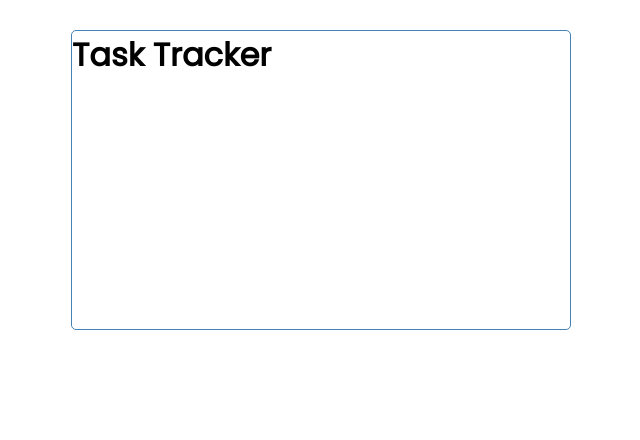
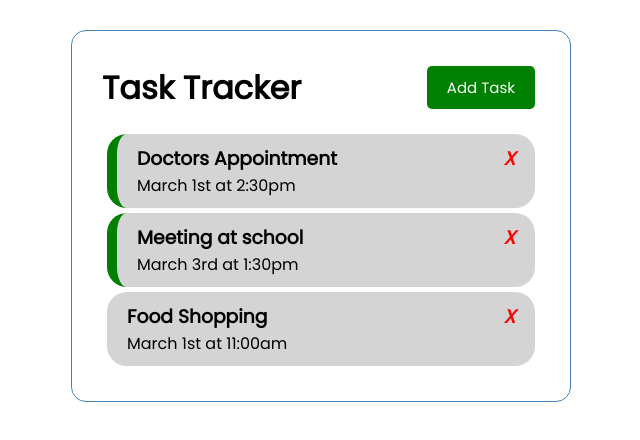
Before and after one commit to Kinyarasam/tasks-vue, a Vue app: page / in a window 1280 px wide. Shown: the top 440 px of the page, without its empty margins (319-959 px from the left). Built offline with nearby package versions, Linux system fonts and the light colour scheme.

Commit message:
enable the task delete functionality and emit events

```diff
--- a/src/App.vue
+++ b/src/App.vue
@@ -1,19 +1,54 @@
 <template>
-<div class="container">
-  <Header />
-
-</div>
-
-
+  <div class="container">
+    <Header title="Task Tracker" />
+    <Tasks @delete-task="deleteTask" :tasks="tasks"/>
+  </div>
 </template>
 
 <script>
 import Header from './components/Header'
+import Tasks from './components/Tasks'
+
 
 export default {
   name: 'App',
   components: {
-    Header
+    Header, Tasks
+  },
+  data() {
+    return {
+      tasks: []
+    }
+  },
+  methods: {
+    deleteTask(id) {
+      // console.log('task', id)
+      this.tasks = this.tasks.filter(
+        (task) => task.id !== id
+      )
+    }
+  },
+  created() {
+    this.tasks = [
+      {
+        id: 1,
+        text: 'Doctors Appointment',
+        day: 'March 1st at 2:30pm',
+        reminder: true,
+      },
+      {
+        id: 2,
+        text: 'Meeting at school',
+        day: 'March 3rd at 1:30pm',
+        reminder: true,
+      },
+      {
+        id: 3,
+        text: 'Food Shopping',
+        day: 'March 1st at 11:00am',
+        reminder: false,
+      },
+    ]
   }
 }
 </script>
@@ -37,7 +72,13 @@ body {
   overflow: auto;
   min-height: 300px;
   border: 1px solid steelblue;
-  border-radius: 5px;
+  padding: 30px;
+  border-radius: 15px;
+}
+
+.container:hover {
+  box-shadow: 0px 0px 50px #504e4e;
+
 }
 
 .btn {
--- /dev/null
+++ b/src/components/Button.vue
@@ -0,0 +1,22 @@
+<template>
+  <button @click="onClick()" :style="{ background : color }" class="btn">{{ text }}</button>
+</template>
+
+<script>
+export default {
+    name: 'Button',
+    props: {
+        text: String,
+        color: String,
+    },
+    methods: {
+        onClick() {
+            console.log(this.color)
+        }
+    }
+}
+</script>
+
+<style>
+
+</style>
--- a/src/components/Header.vue
+++ b/src/components/Header.vue
@@ -1,12 +1,21 @@
 <template>
   <header>
-      <h1>Task Tracker</h1>
+      <h1>{{title}}</h1>
+      <Button text="Add Task" color="green" />
   </header>
 </template>
 
 <script>
+import Button from './Button'
+
 export default {
-    name: 'Header'
+    name: 'Header',
+    props: {
+        title: String
+    },
+    components: {
+        Button
+    }
 }
 </script>
 
--- /dev/null
+++ b/src/components/Task.vue
@@ -0,0 +1,47 @@
+<template>
+    <div :class="[task.reminder ? 'reminder' : '', 'task']">
+        <h3>{{ task.text }}
+            <i @click="onDelete(task.id)">X</i>
+        </h3>
+
+        <p>{{ task.day }}</p>
+    </div>
+</template>
+
+<script>
+export default {
+    name: 'Task',
+    props: {
+        task: Object
+    },
+    methods : {
+        onDelete(id) {
+            this.$emit('delete-task', id)
+            // console.log(id)
+        }
+    }
+}
+</script>
+
+<style scope>
+    i {
+        color: red;
+    }
+    .task {
+        background: #d4d4d4;
+        margin: 5px;
+        padding: 10px 20px;
+        cursor: pointer;
+        border-radius: 20px;
+    }
+
+    .task.reminder {
+        border-left: 10px solid green;
+    }
+
+    .task h3 {
+        display: flex;
+        align-items: center;
+        justify-content: space-between;
+    }
+</style>
--- /dev/null
+++ b/src/components/Tasks.vue
@@ -0,0 +1,25 @@
+<template>
+  <div v-for="task in tasks" :key="task.id">
+      <!-- <h4>{{ task.text }}</h4> -->
+      <Task @delete-task="$emit('delete-task', task.id)" :task="task"/>
+  </div>
+</template>
+
+<script>
+import Task from './Task'
+
+export default {
+    name: 'Tasks',
+    props: {
+        tasks: Array
+    },
+    components: {
+        Task,
+    },
+    emits: ['delete-task']
+}
+</script>
+
+<style>
+
+</style>
```
